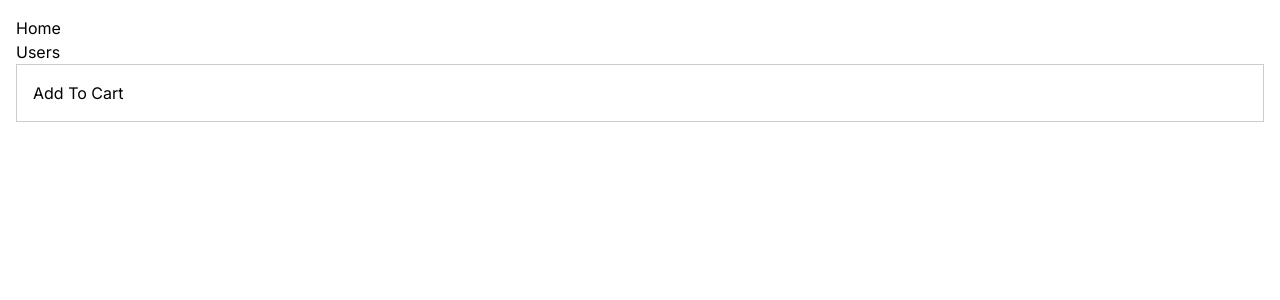
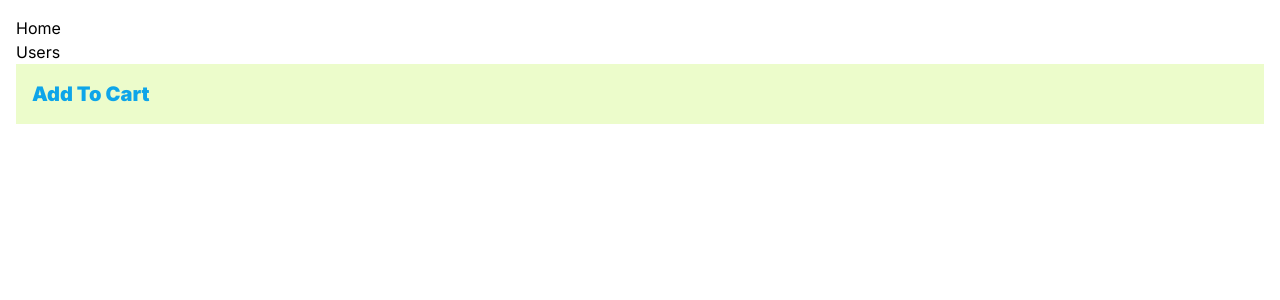
Before and after one commit to LeonelKero/next-app-hands-on, a Next.js app: page / in a window 1280 px wide. Shown: the top 300 px of the page. Built offline with nearby package versions, Linux system fonts and the light colour scheme.

Commit message:
Style with tailwindcss

```diff
--- a/app/components/ProductCart/ProductCart.tsx
+++ b/app/components/ProductCart/ProductCart.tsx
@@ -1,9 +1,8 @@
 import AddToCart from "../AddToCart/AddToCart";
-import styles from "./ProductCart.module.css";
 
 const ProductCart = () => {
   return (
-    <div className={styles.cart}>
+    <div className="p-4 text-xl text-sky-500 bg-lime-100 font-black hover:text-sky-600 hover:text-2xl">
       <AddToCart />
     </div>
   );
```
